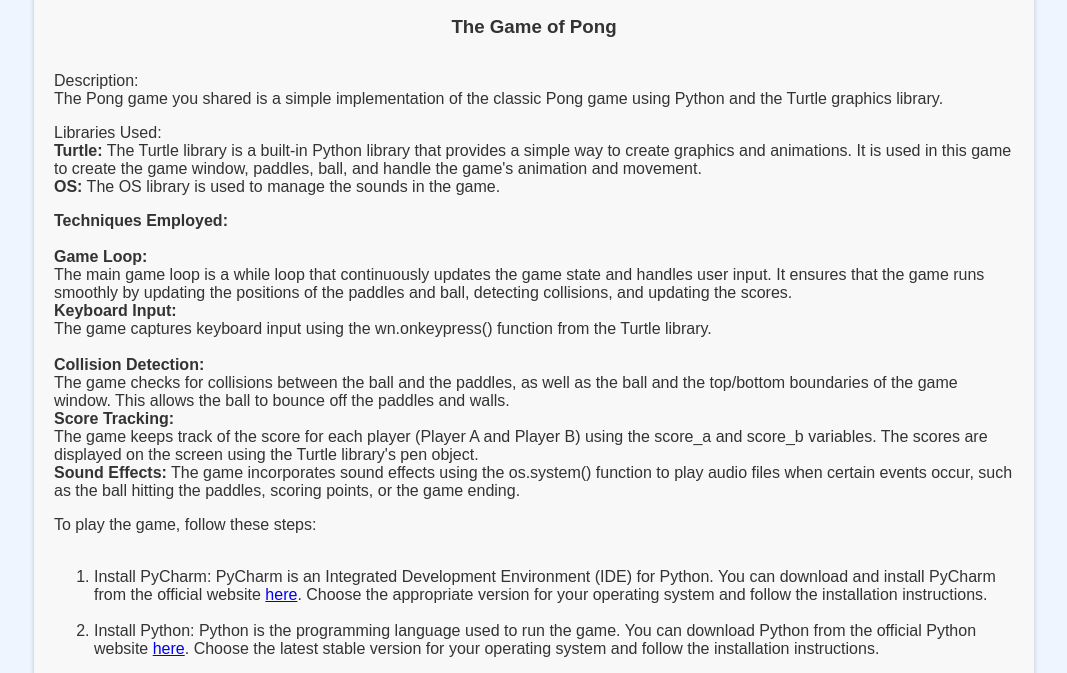
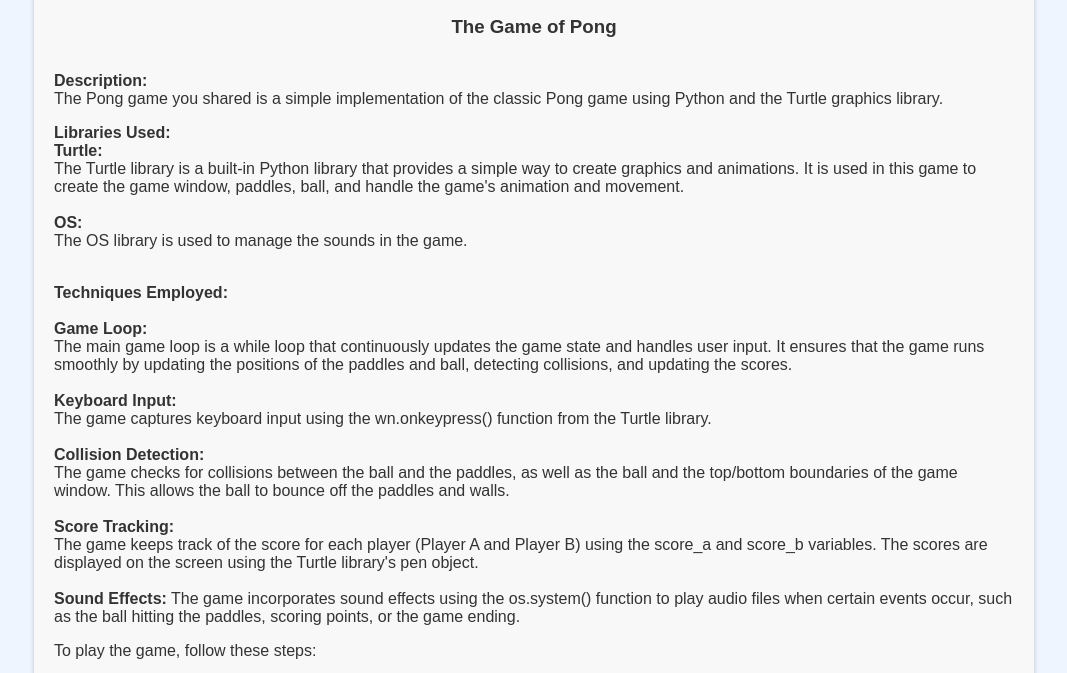
Before and after one commit to PeterStoyanov83/portfolio, a plain HTML site: page index.html in a window 1280 px wide. Shown: the part 1726-2399 px from the top of the page, without its empty margins (106-1173 px from the left). Drawn offline with Linux system fonts and the light colour scheme.

Commit message:
Working on my portfolio

```diff
--- a/index.html
+++ b/index.html
@@ -1,5 +1,5 @@
 <!DOCTYPE html>
-<html>
+<html xmlns="http://www.w3.org/1999/html">
 <head>
     <title>Peter Stoyanov - Portfolio</title>
     <style>
@@ -221,34 +221,34 @@ html {
             <h3>The Game of Pong</h3>
         </div>
         <p>
-            Description:<br>
+            <strong>Description:</strong><br>
             The Pong game you shared is a simple implementation of the classic Pong game using Python and the Turtle
             graphics library.
         </p>
         <p>
-            Libraries Used:<br>
-            <strong>Turtle:</strong> The Turtle library is a built-in Python library that provides a simple way to
+            <strong>Libraries Used:</strong> <br>
+            <strong>Turtle:</strong><br> The Turtle library is a built-in Python library that provides a simple way to
             create graphics and animations. It is used in this game to create the game window, paddles, ball, and handle
-            the game's animation and movement.<br>
-            <strong>OS:</strong> The OS library is used to manage the sounds in the game.
+            the game's animation and movement.<br><br>
+            <strong>OS:</strong> <br>The OS library is used to manage the sounds in the game.<br><br>
         </p>
         <p>
             <strong>Techniques Employed:</strong><br><br>
             <strong>Game Loop:</strong><br>
             The main game loop is a while loop that continuously updates the game state and
             handles user input. It ensures that the game runs smoothly by updating the positions of the paddles and
-            ball, detecting collisions, and updating the scores.<br>
+            ball, detecting collisions, and updating the scores.<br><br>
             <strong>Keyboard Input:</strong><br>
             The game captures keyboard input using the wn.onkeypress() function from
             the Turtle library.<br>
             <br>
             <strong>Collision Detection:</strong><br>
             The game checks for collisions between the ball and the paddles, as well as the ball and the top/bottom
-            boundaries of the game window. This allows the ball to bounce off the paddles and walls.<br>
+            boundaries of the game window. This allows the ball to bounce off the paddles and walls.<br><br>
             <strong>Score Tracking:</strong><br>
             The game keeps track of the score for each player (Player A and Player B)
             using the score_a and score_b variables. The scores are displayed on the screen using the Turtle library's
-            pen object.<br>
+            pen object.<br><br>
             <strong>Sound Effects:</strong> The game incorporates sound effects using the os.system() function to play
             audio files when certain events occur, such as the ball hitting the paddles, scoring points, or the game
             ending.<br>
@@ -289,19 +289,19 @@ html {
             <h3>Rock Paper Scissors Lizard Spock</h3>
         </div>
         <p>
-            Description:<br>
+            <strong>Description:</strong><br>
             The Rock Paper Scissors Lizard Spock game is an expanded version of the classic Rock Paper Scissors
             game, adding two additional options: Lizard and Spock. This game allows you to compete against the
             computer by choosing one of the available moves and seeing who wins based on the rules of the game.
         </p>
         <p>
-            Libraries Used:<br>
+            <strong>Libraries Used:</strong><br>
             <strong>termcolor:</strong> The termcolor library is used to add colored output to the terminal. It
             provides functions like `colored()` and `cprint()` to print text in different colors. It is used in this
             game to enhance the visual display of the game results.
         </p>
         <p>
-            Techniques Employed:<br>
+            <strong>Techniques Employed:</strong><br>
             <strong>Random Number Generation:</strong> The `random` module is used to generate a random number
             between 1 and 5, representing the computer's move. This ensures a random selection of moves for the
             computer.<br>
@@ -340,7 +340,7 @@ html {
             <h3>Calculator Machine</h3>
         </div>
         <p>
-            Description:<br>
+            <strong>Description:</strong><br>
             The Calculator Machine is a simple command-line calculator program that allows users to perform basic
             arithmetic operations such as addition, subtraction, multiplication, and division. It was created by Peter
             Stoyanov and inspired by the SoftUni Fundamentals course taught by lecturer M. Zahariev.
```
